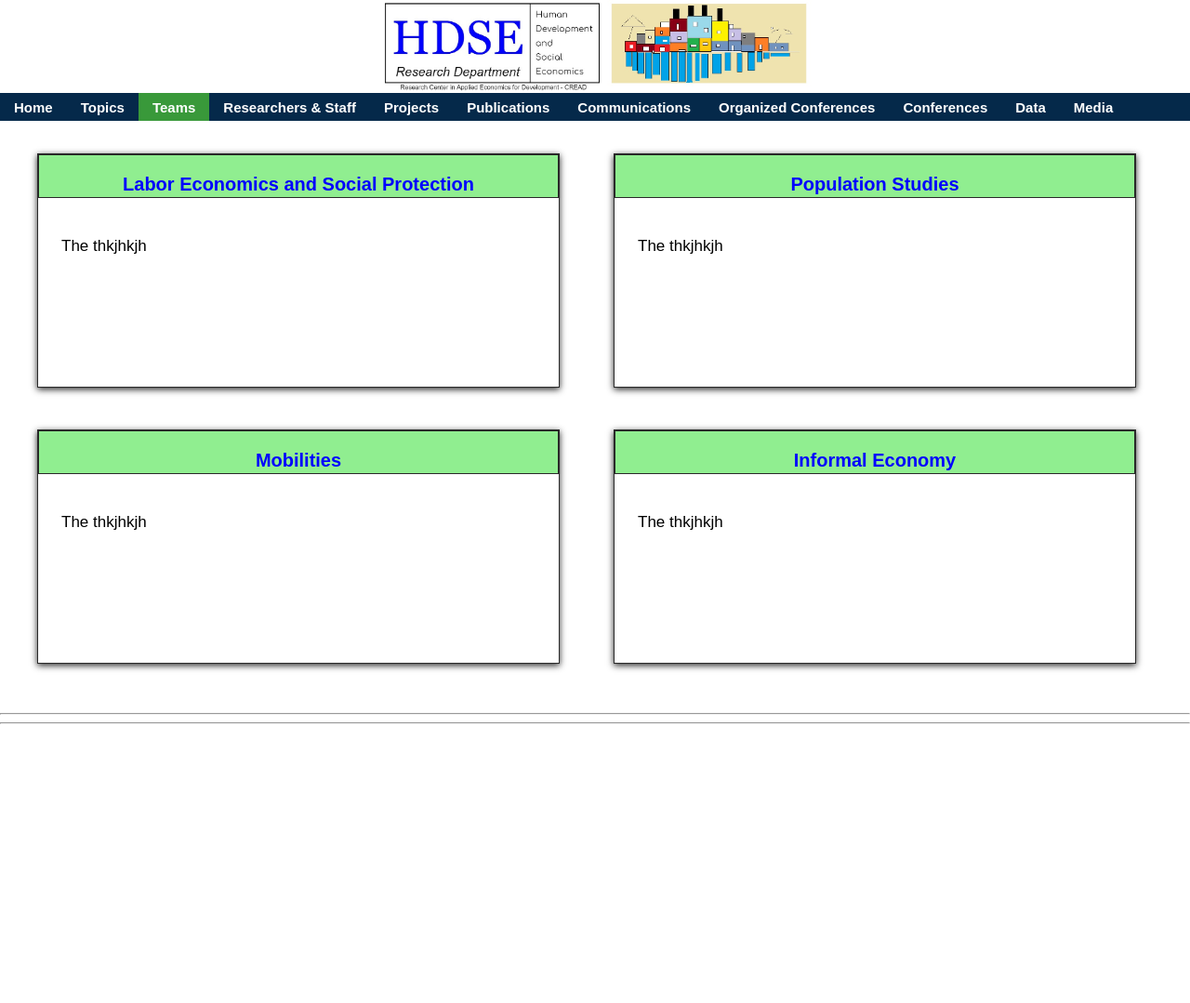
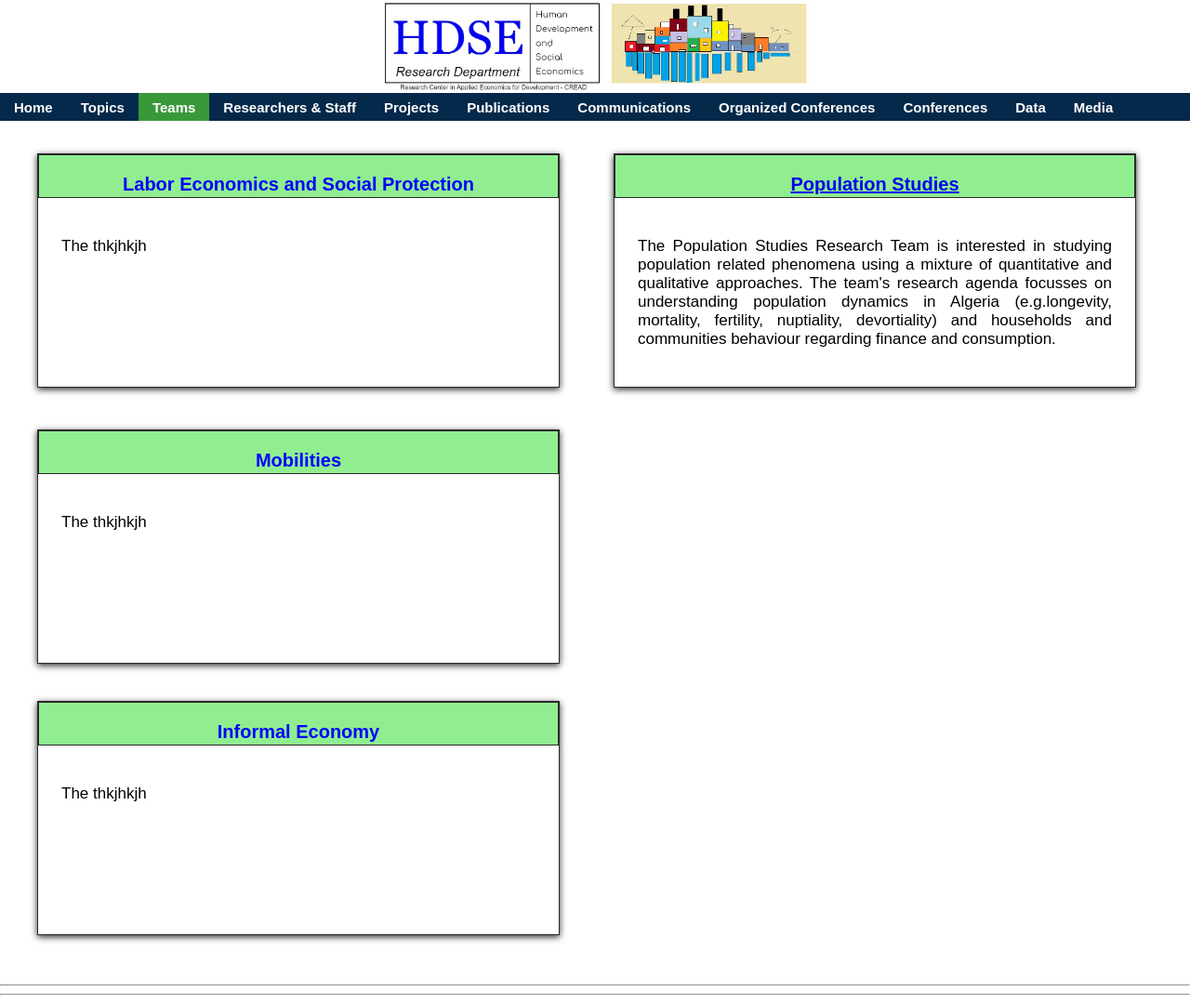
Before and after one commit to Farid-FLICI/farid-flici.github.io, a Jekyll site: the page teams.html, which Jekyll copies as it is, in a window 1280 px wide and 1079 px high. Shown: the whole window at 93% size. Built offline with Jekyll 4.4.1, drawn with Linux system fonts in a browser that asks for light colours.

Commit message:
Update teams.html

```diff
--- a/teams.html
+++ b/teams.html
@@ -69,10 +69,12 @@
 
   <div class="grid-item">
   <div class="container" style="width:100%; height:250px">
-  <div class="header2"><h3 style="text-align: center"> Population Studies </h3>
+  <div class="header2"><h3 style="text-align: center"> <a href="https://farid-flici.github.io/PS.html"> Population Studies <a></h3>
   </div>
   <div class="mainbody">
-  <p> The thkjhkjh </p>
+  <p> The Population Studies Research Team is interested in studying population related phenomena using a mixture of quantitative
+      and qualitative approaches. The team's research agenda focusses on understanding population dynamics in Algeria (e.g.longevity,
+      mortality, fertility, nuptiality, devortiality) and households and communities behaviour regarding finance and consumption. </p>
   </div>
   </div>
   </div>
```
